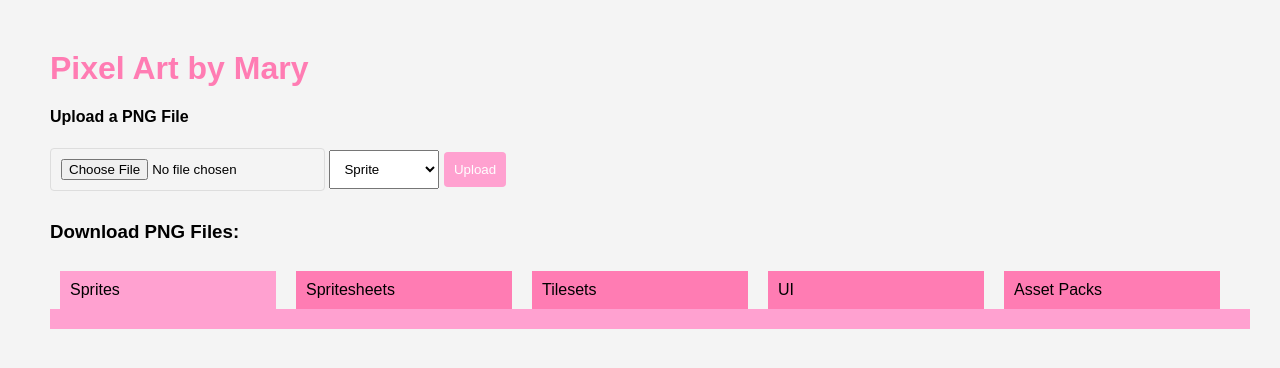
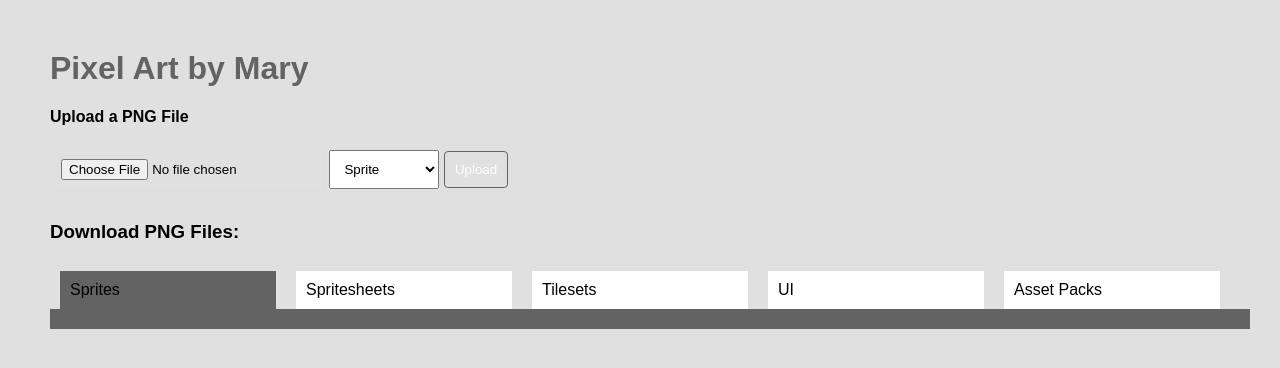
Before and after one commit to m6parker/PixelArtPortflio, a website: page public/index.html in a window 1280 px wide. Drawn offline with Linux system fonts and the light colour scheme; no server answers; a web font is replaced by a local one.

Commit message:
wip color themes

```diff
--- a/public/styles.css
+++ b/public/styles.css
@@ -1,6 +1,30 @@
+/*
+:root {
+  --primary-color: darkseagreen;
+  --secondary-color: #779377;
+  --color-3: #fff;
+  --color-4: #c6ebc6;
+}
+
+:root{
+  --primary-color: #ffa1d0;
+  --secondary-color: #ff7cb3;
+  --color-3: #fff;
+  --color-4: #eb5d98;
+}
+*/
+
+:root{
+  --primary-color: #e0e0e0;
+  --secondary-color: #b6b6b6;
+  --color-3: #fff;
+  --color-4: #636363;
+}
+
+
 body {
     font-family: 'Devin Chavez Font', sans-serif;
-    background-color: #f4f4f4;
+    background-color: var(--primary-color);
     margin: 0;
     padding: 0;
 }
@@ -11,7 +35,7 @@ body {
 }
 
 h1, h2 {
-    color: #ff7cb3;
+    color: var(--color-4);
 }
 
 select{
@@ -36,15 +60,15 @@ select{
 
 .upload-section button {
     padding: 10px;
-    background-color: #ffa1d0;
+    background-color:  var(--primary-color);
     color: #fff;
-    border: none;
+    border: 1px solid var(--color-4);
     border-radius: 4px;
     cursor: pointer;
 }
 
 .upload-section button:hover {
-    background-color: #ff7cb3;
+    background-color:  var(--primary-color);
 }
 
 .tab-content {
@@ -55,8 +79,7 @@ select{
     gap: 8px;
     /* border: 1px solid lime; */
     padding: 10px;
-    background-color: #ffa1d0;
-
+    background-color:  var(--color-4);
 }
 
 .tabs{
@@ -69,12 +92,12 @@ select{
     margin: 10px 10px 0 10px;
     padding: 10px;
     cursor: pointer;
-    background-color: #ff7cb3;
+    background-color: var(--color-3);;
     width: 15rem;
 }
 
 .tabs .selected{
-    background-color: #ffa1d0;
+    background-color: var(--color-4);;
 }
 
 .tabs div:hover{
```
